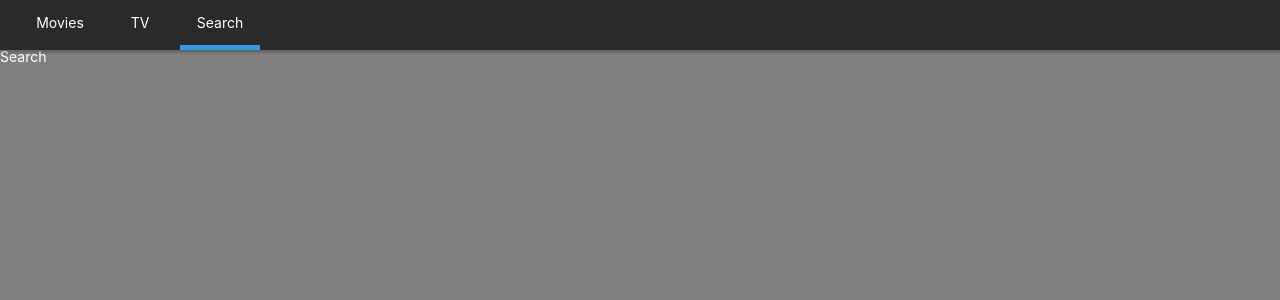
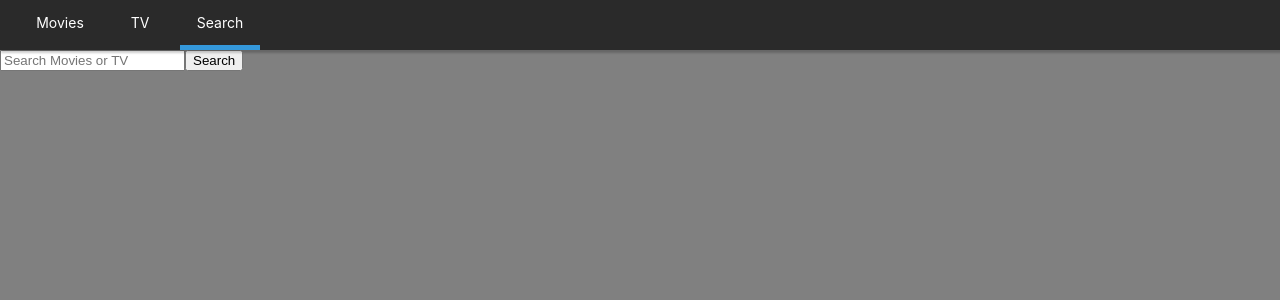
Before and after one commit to cit007/nomflix, a React (Create React App) app: page /search in a window 1280 px wide. Shown: the top 300 px of the page. Built offline with nearby package versions, Linux system fonts and the light colour scheme.

Commit message:
search presenter/container function without result UI

```diff
--- a/src/API/api.js
+++ b/src/API/api.js
@@ -12,16 +12,14 @@ export const moviesApi = {
     nowPlaying: () =>api.get("movie/now_playing"),
     upcoming: () => api.get("movie/upcoming"),
     popular: () => api.get("movie/popular"),
-    movieDetail: (id) => api.get(`movie/{id}`).params.append("append_to_response", "videos"),
-    // movieDetail: (id) => api.get(`movie/{id}`, {params: {append_to_response: "videos"}}),
-    search: term => api.get("search/movie").params.append("query", encodeURIComponent(term))
+    movieDetail: (id) => api.get(`movie/{id}`, {params: {append_to_response: "videos"}}),
+    search: (term) => api.get("search/movie", {params: {"query": encodeURIComponent(term)}}),
 }
 
 export const tvApi = {
     topRated: () => api.get("tv/top_rated"),
     popular: () => api.get("tv/popular"),
     airingToday: () => api.get("tv/airing_today"),
-    showDetail: () => api.get(`tv/{id}`).params.append("append_to_response", "videos"),
-    // showDetail: () => api.get(`tv/{id}`, {params: {append_to_response: "videos"}}),
-    search: term => api.get("search/tv").params.append("query", encodeURIComponent(term))
+    showDetail: () => api.get(`tv/{id}`, {params: {append_to_response: "videos"}}),
+    search: (term) => api.get("search/tv", {params: {"query": encodeURIComponent(term)}})
 }
--- /dev/null
+++ b/src/Components/Loader.js
@@ -0,0 +1,10 @@
+import React from "react";
+import styled from "styled-components";
+
+const Container = styled.div`
+  height: 100vh;
+  width: 100vw;
+  margin: 10px;
+`;
+
+export default () => <Container>Loading...</Container>;
--- a/src/Routes/Search/SearchContainer.js
+++ b/src/Routes/Search/SearchContainer.js
@@ -1,5 +1,6 @@
 import React from "react";
 import SearchPresenter from "./SearchPresenter";
+import { moviesApi, tvApi } from "../../API/api";
 
 class SearchContainer extends React.Component {
     state = {
@@ -10,6 +11,40 @@ class SearchContainer extends React.Component {
         error: null
     }
 
+    searchHandle = event => {
+        event.preventDefault();
+        const {searchTerm} = this.state;
+        console.log("search input text is ", searchTerm)
+        if (searchTerm !== "")
+            this.searchByTerm();
+    };
+
+    updateTerm = event => {
+        // @TODO display input text from search input
+        const {target:{value}} = event;
+        console.log(value);
+        this.setState({searchTerm : value});
+    };
+
+    searchByTerm = async() => {
+        const {searchTerm} = this.state;
+        this.setState( {Loading: true});
+        try {
+            const {data:{results:movieResults}} = await moviesApi.search(searchTerm);
+            // console.log(movieResults);
+            const {data:{results:tvResults}} = await tvApi.search(searchTerm);
+            // console.log(tvResults);
+        } catch {
+            this.setState({
+                error: "Can't search movies or tv information."
+            });
+        } finally {
+            this.setState({
+                loading: false
+            });
+        }
+    }
+
     render() {
         const { movieResults, tvResults, searchTerm, loading, error } = this.state;
         return (
@@ -17,6 +52,8 @@ class SearchContainer extends React.Component {
                 movieResults={movieResults}
                 tvResults={tvResults}
                 searchTerm={searchTerm}
+                updateTerm={this.updateTerm}
+                searchHandle={this.searchHandle}
                 loading={loading}
                 error={error}
             />
--- a/src/Routes/Search/SearchPresenter.js
+++ b/src/Routes/Search/SearchPresenter.js
@@ -1 +1,33 @@
-export default () => "Search"
+import React from "react";
+import PropTypes from "prop-types";
+import styled from "styled-components";
+import Loader from "../../Components/Loader";
+
+const Container = styled.div``;
+const Form = styled.form``;
+const Input = styled.input`
+`;
+const Submit = styled.input``;
+
+const SearchPresenter = ({movieResults,tvResults,searchTerm,updateTerm,searchHandle,loading,error}) => {
+    return (
+        <Container>
+            <Form onSubmit={searchHandle}>
+                <Input type="text" placeholder = "Search Movies or TV" value={searchTerm} onChange={updateTerm}></Input>
+                <Submit type="submit" value="Search" />
+            </Form>
+        </Container>
+    );
+};
+
+SearchPresenter.propTypes = {
+    movieResults: PropTypes.array,
+    tvResults: PropTypes.array,
+    searchTerm: PropTypes.string.isRequired,
+    updateTerm: PropTypes.func.isRequired,
+    searchHandle: PropTypes.func.isRequired,
+    loading: PropTypes.bool.isRequired,
+    error: PropTypes.bool.isRequired
+};
+
+export default SearchPresenter;
```
